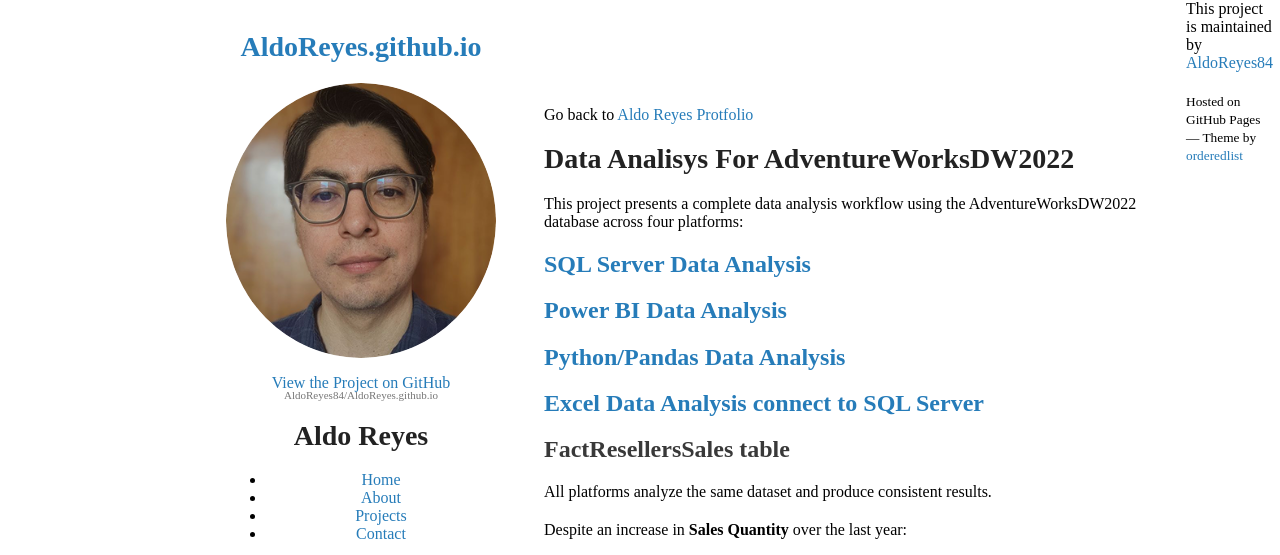
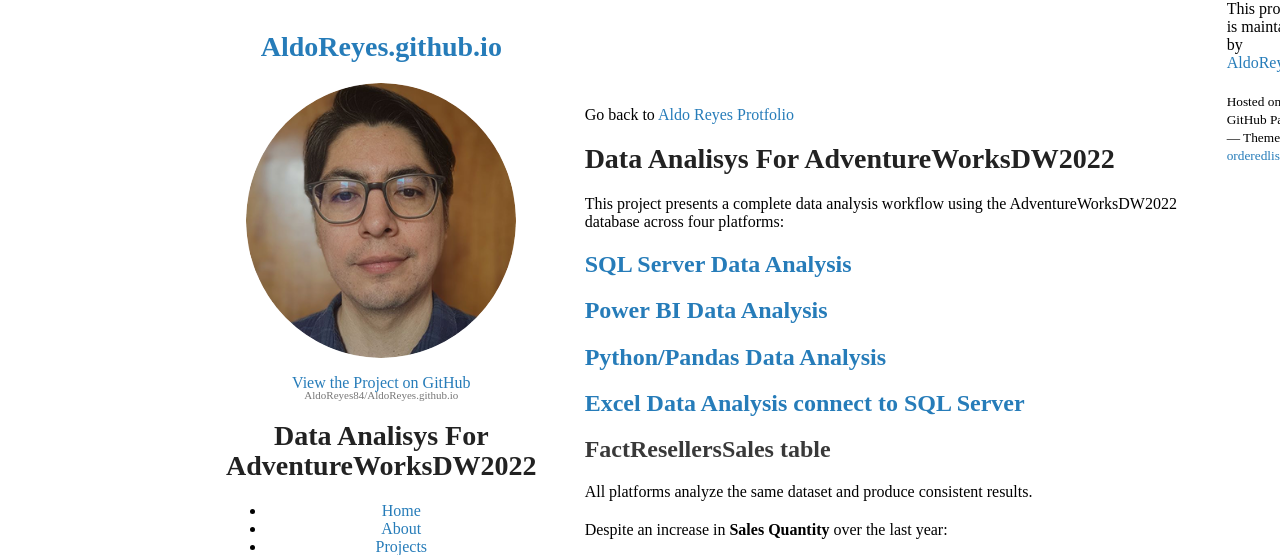
Before and after one commit to AldoReyes84/Data-Analisys_For-AdventureWorksDW2022_SQL_PowerBI_Python_Excel, a Jekyll site: the page built from README.md, in a window 1280 px wide and 900 px high, cut to the strip 0-555 px from the top of the window. Built offline with Jekyll 4.4.1, drawn with Linux system fonts in a browser that asks for light colours; our own code applies the rules of GitHub Pages for plain Markdown files.

Commit message:
Update _config.yml

```diff
--- a/_config.yml
+++ b/_config.yml
@@ -1,4 +1,4 @@
-title: Aldo Reyes
+title: Data Analisys For AdventureWorksDW2022
 logo: assets/images/Logo Github Photo.png
 #descrition:
 #sho_download: true
```
